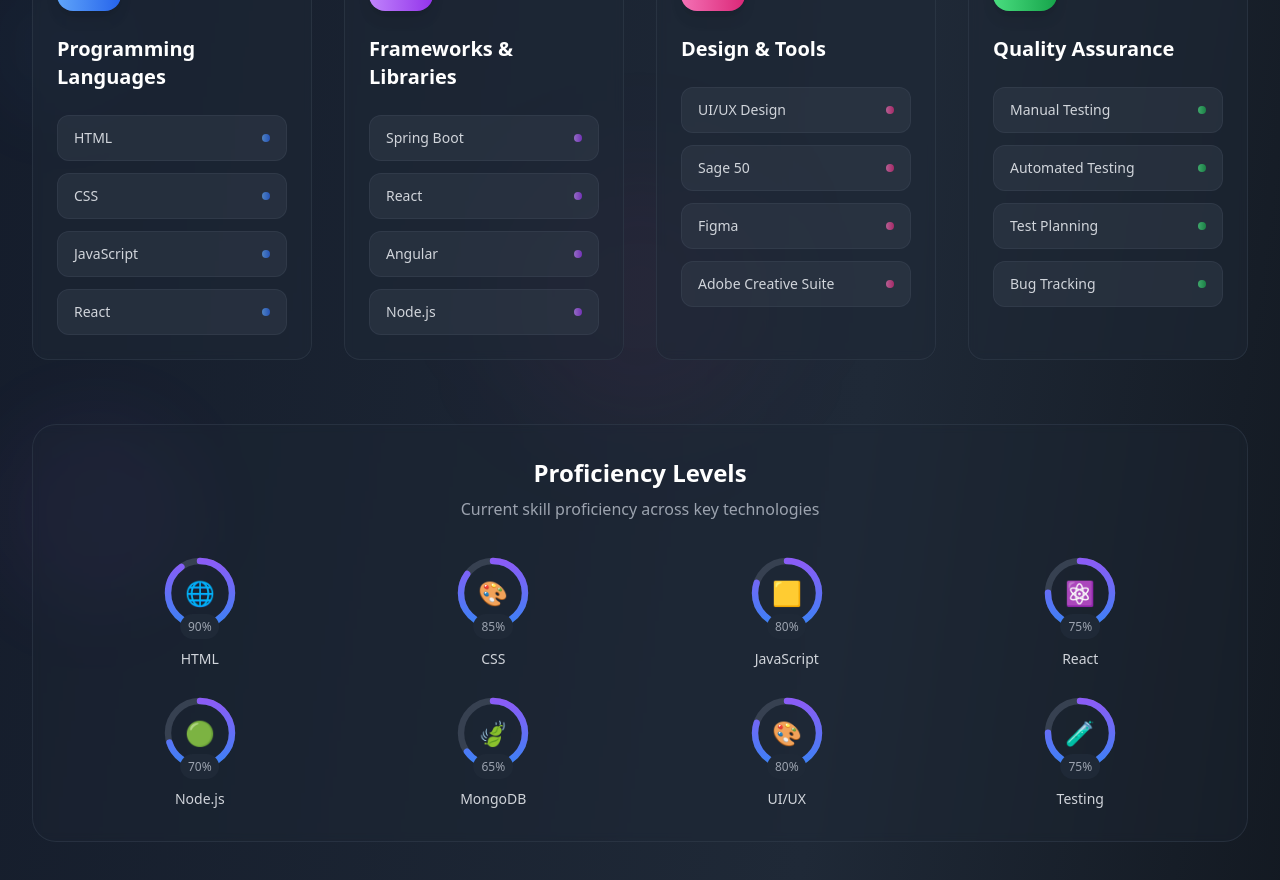
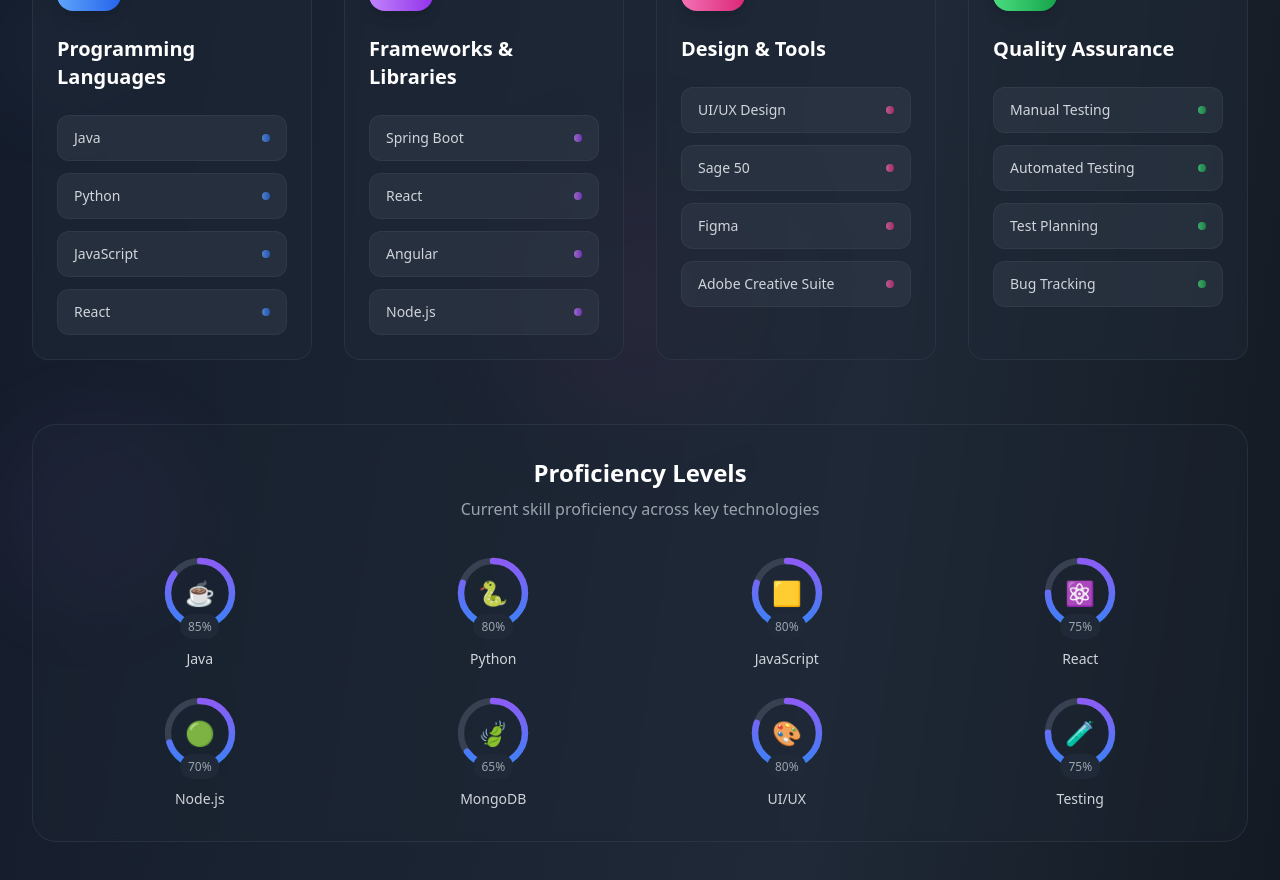
Before and after one commit to ashifernando20/ashini-fernando-portfolio, a React (Vite) app: page / in a window 1280 px wide. Shown: the part 2480-3360 px from the top of the page. Built offline with nearby package versions, Linux system fonts and the light colour scheme.

Commit message:
Refactor: Update programming languages
Update the programming languages in the skills section to "Java, Python, JavaScript".

```diff
--- a/src/components/Skills.tsx
+++ b/src/components/Skills.tsx
@@ -5,7 +5,7 @@ const Skills = () => {
     {
       title: "Programming Languages",
       icon: <Code className="w-6 h-6" />,
-      skills: ["HTML", "CSS", "JavaScript", "React"],
+      skills: ["Java", "Python", "JavaScript", "React"],
       color: "from-blue-400 to-blue-600",
       bgColor: "from-blue-500/10 to-blue-600/10"
     },
@@ -33,8 +33,8 @@ const Skills = () => {
   ];
 
   const topSkills = [
-    { name: "HTML", icon: "🌐", level: 90 },
-    { name: "CSS", icon: "🎨", level: 85 },
+    { name: "Java", icon: "☕", level: 85 },
+    { name: "Python", icon: "🐍", level: 80 },
     { name: "JavaScript", icon: "🟨", level: 80 },
     { name: "React", icon: "⚛️", level: 75 },
     { name: "Node.js", icon: "🟢", level: 70 },
```
